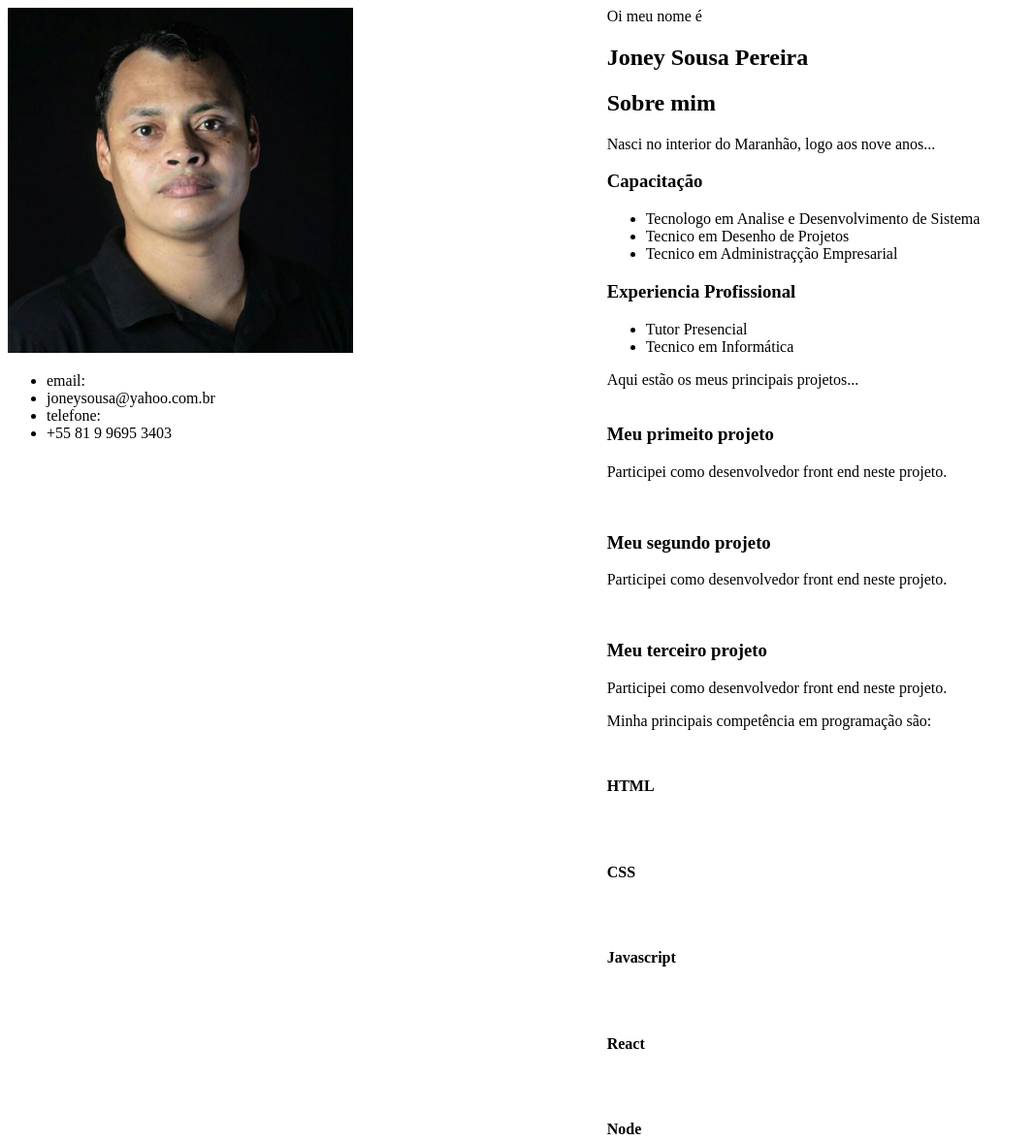
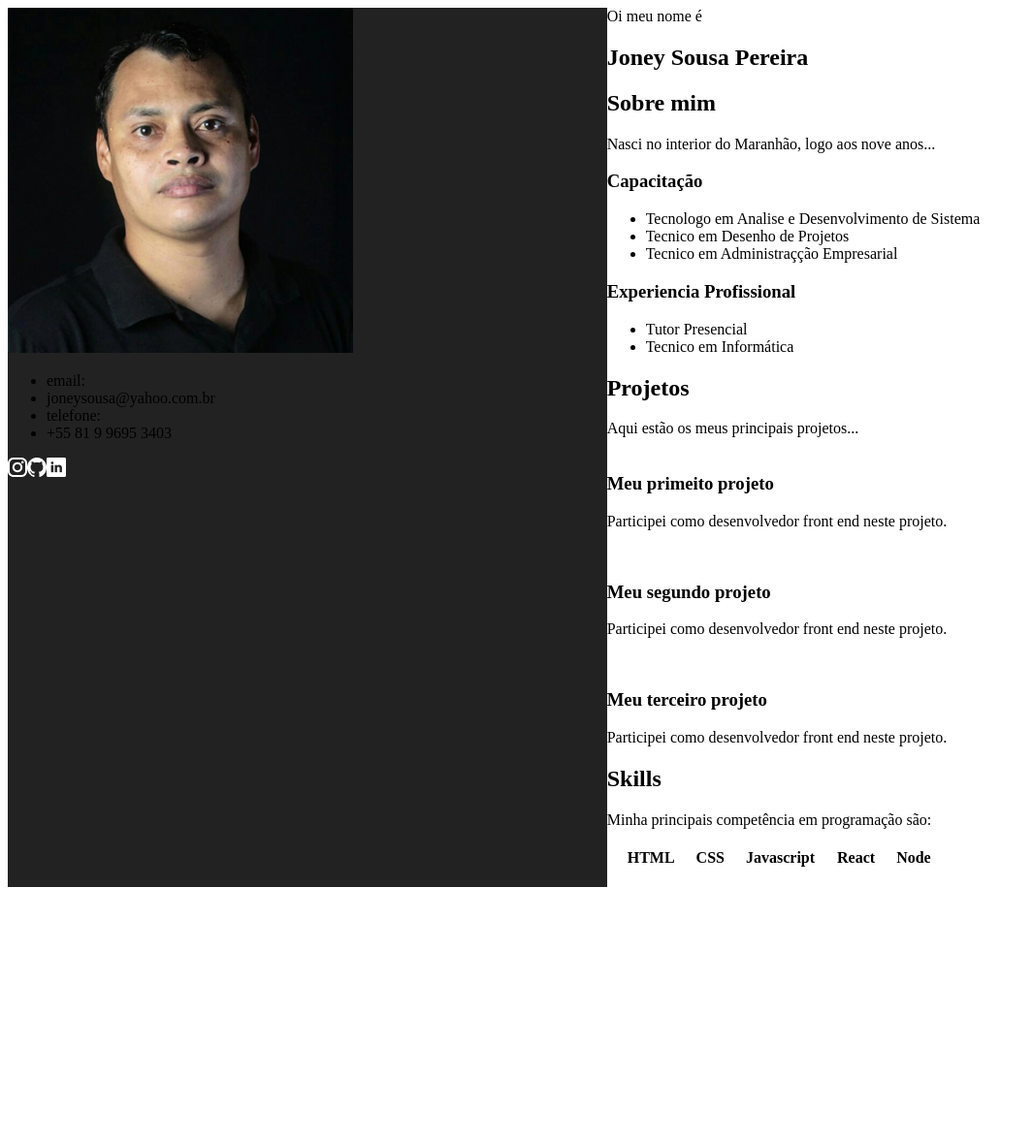
Before and after one commit to JoneyPereira/Projeto_Front_End-Alura, a plain HTML site: page index.html in a window 1280 px wide. Shown: the whole page at 97% size, without its empty margins (0-1065 px from the left). After the commit the page ends 923 px from the top, so only its background shows below. Drawn offline with Linux system fonts and the light colour scheme.

Commit message:
Aplicando estilo

```diff
--- a/css/style-grid.css
+++ b/css/style-grid.css
@@ -3,8 +3,8 @@
     grid-template-areas:
         "avatar intro"
         "info details"
-        "logo projects"
-        "logo skilss";
+        "info projects"
+        "info skilss";
 }
 .avatar{
     grid-area: avatar;
@@ -13,7 +13,7 @@
     grid-area: info;
 }
 .logo{
-    grid-area: logo;
+    display: flex;
 }
 .intro{
     grid-area: intro;
@@ -27,3 +27,9 @@
 .skills{
     grid-area: skilss;
 }
+.item--skills{
+    display: flex;
+}
+.sidebar{
+    background: #222222;
+}
--- a/index.html
+++ b/index.html
@@ -51,6 +51,7 @@
                     </ul>
                 </div>
                 <div class="projects">
+                    <h2>Projetos</h2>
                     <article>Aqui estão os meus principais projetos...</article>
 
                     <img src="" alt="">
@@ -67,6 +68,8 @@
 
                 </div>
                 <div class="skills">
+
+                    <h2>Skills</h2>
                     <article>Minha principais competência em programação são:</article>
 
                     <div class="item--skills">
```
